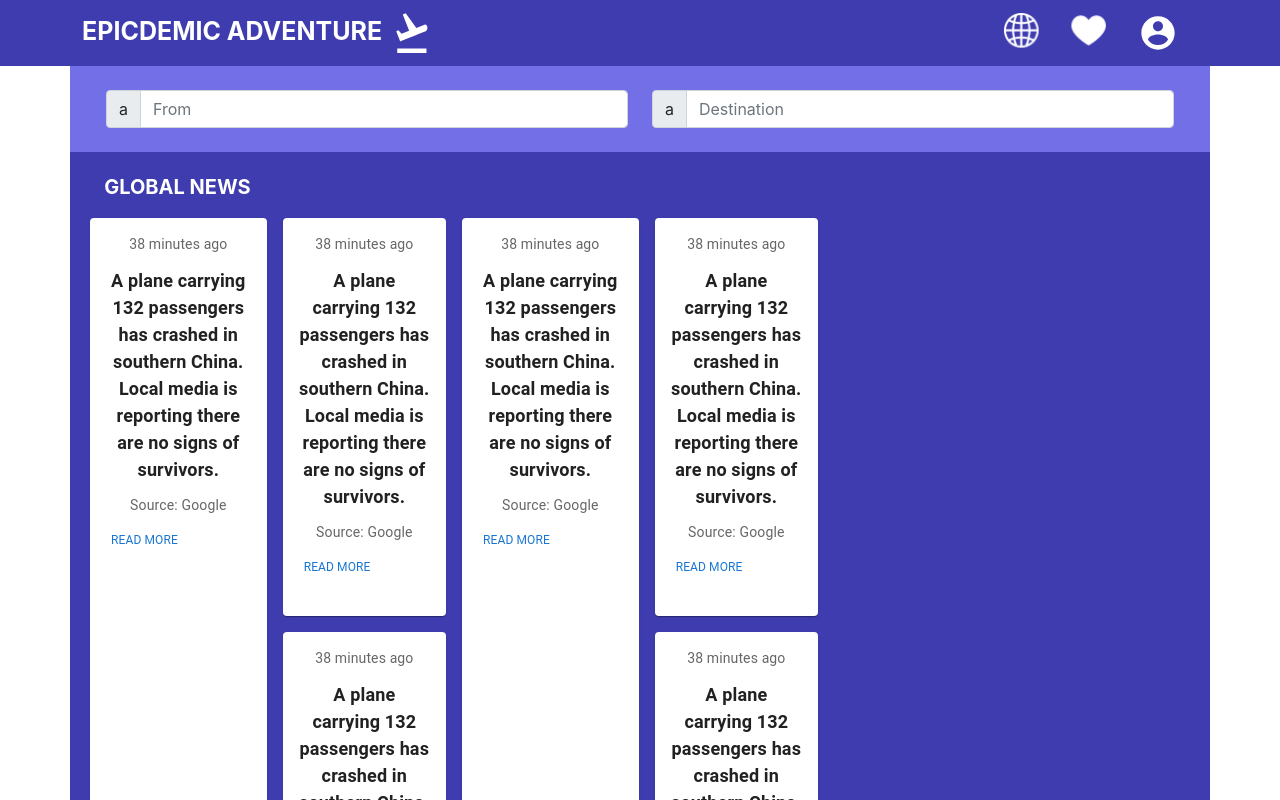
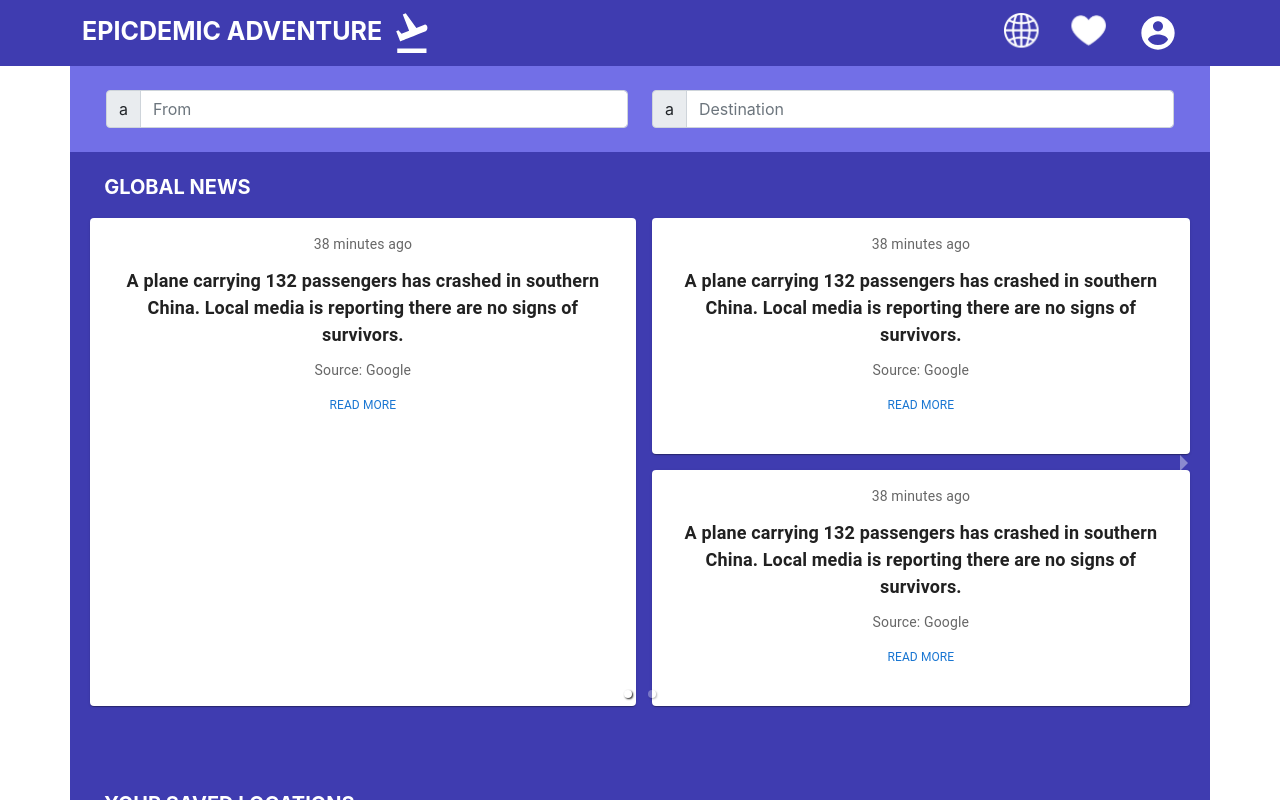
Before and after one commit to sophiac6410/SENG3011_EpicDemic, a React (Create React App) app in the folder PHASE_2/Application_SourceCode/epicdemic/: page / in a window 1280 px wide. Shown: the top 800 px of the page. Built offline with nearby package versions, Linux system fonts and the light colour scheme.

Commit message:
carousel ok but no swipe on pc

```diff
--- a/PHASE_2/Application_SourceCode/epicdemic/package.json
+++ b/PHASE_2/Application_SourceCode/epicdemic/package.json
@@ -12,6 +12,7 @@
     "react-dom": "^17.0.2",
     "react-material-ui-carousel": "^3.3.3",
     "react-multi-carousel": "^2.8.0",
+    "react-responsive-carousel": "^3.2.23",
     "react-scripts": "5.0.0",
     "web-vitals": "^2.1.4"
   },
--- a/PHASE_2/Application_SourceCode/epicdemic/src/components/NewsBar.js
+++ b/PHASE_2/Application_SourceCode/epicdemic/src/components/NewsBar.js
@@ -1,8 +1,9 @@
 import React from "react";
 import NewsCard from "./NewsCard";
-import Carousel from "react-multi-carousel";
+import { Carousel } from 'react-responsive-carousel';
+import "../styles/Home.css"
+import "react-responsive-carousel/lib/styles/carousel.min.css";
 import "react-multi-carousel/lib/styles.css";
-import "../styles/Home.css"
 import { Row } from "react-bootstrap";
 import Grid from '@mui/material/Grid';
 import Box from '@mui/material/Box';
@@ -34,14 +35,9 @@
         <div className="sub-title mb-2">GLOBAL NEWS</div>
         <div className="news-carousel">
           <Carousel
+            swipeable={true}
+            showStatus={false}
             responsive={responsive}
-            containerClass="news-carousel"
-            autoPlay={false}
-            arrows={false}
-            shouldResetAutoplay={false}
-            itemClass="news-card"
-            centerMode={true}
-            className="news-carousel"
           >
             <div className="news-container">
               <NewsCard></NewsCard>
--- a/PHASE_2/Application_SourceCode/epicdemic/src/styles/Home.css
+++ b/PHASE_2/Application_SourceCode/epicdemic/src/styles/Home.css
@@ -24,3 +24,7 @@
     display: flex;
     flex-direction: column;
 }
+
+.news-card {
+    max-width: 500px;
+}
```
Also changed, not shown: 1 other file (tests, documents, lock files or other folders).
